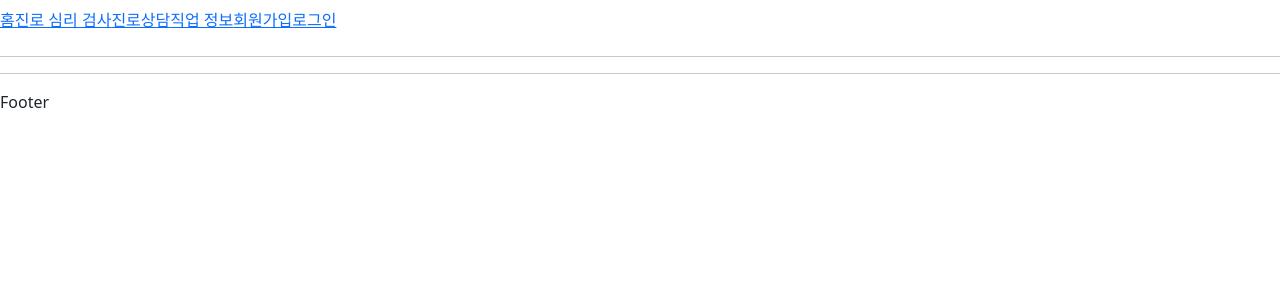
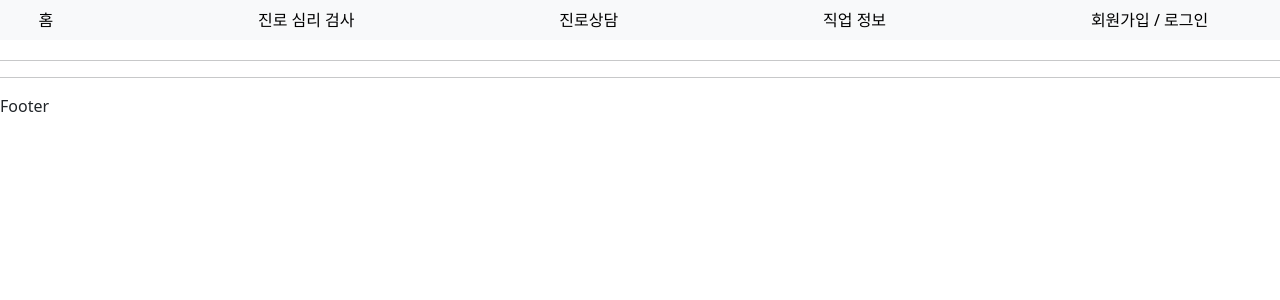
Before and after one commit to Yoon-Sung-Jung/MyCareer, a React (Create React App) app in the folder MyCareerClient/my-app/: page / in a window 1280 px wide. Shown: the top 300 px of the page. Built offline with nearby package versions, Linux system fonts and the light colour scheme.

Commit message:
Header 메뉴 디자인 수정

```diff
--- /dev/null
+++ b/MyCareerClient/my-app/src/Components/Header.css
@@ -0,0 +1,39 @@
+.navbar {
+    margin-bottom: 20px;
+}
+
+.nav-home {
+    margin-left: 3%;
+}
+
+.nav-item {
+    margin-left: 16%;
+}
+
+.navbar-link {
+    color: black; /* 원하는 색상 */
+    text-decoration: none;
+}
+
+.navbar-link:hover {
+    background-color: rgb(240, 240, 240);
+    color: rgb(111, 110, 110);
+}
+
+
+.nav-auth {
+    position: relative;
+
+}
+
+.toggleLink {
+
+    margin-top: 20px; /* 위쪽 간격 조정 */
+    padding: 10px;
+    background-color: #f8f9fa; /* 배경색 추가 */
+    border: 1px solid #dee2e6; /* 테두리 추가 */
+    border-radius: 5px; /* 모서리 둥글게 */
+    position: absolute; /* 위치를 절대값으로 설정 */
+    z-index: 1000; /* z-index를 높여서 다른 요소 위에 표시 */
+    left: 0;
+}
--- a/MyCareerClient/my-app/src/Components/Header.js
+++ b/MyCareerClient/my-app/src/Components/Header.js
@@ -1,29 +1,45 @@
-import React from 'react';
+import React, { useState } from 'react';
 import { Navbar, Nav } from 'react-bootstrap';
 import { Link } from 'react-router-dom';
+import "./Header.css";
+
 
 const Header = () => {
+
+    const [showLinks, setShowLinks] = useState(false);
+
+    const toggleAuth = () => {
+        setShowLinks(!showLinks);
+    };
+
     return (
         <>
 
-            <Navbar>
-                <Nav>
+            <Navbar className='navbar navbar-expand-lg navbar-light bg-light'>
+                <Nav className='nav-home'>
                     <Link to="/" className="navbar-link">홈</Link>
                 </Nav>
-                <Nav>
+                <Nav className='nav-item'>
                     <Link to="/test-type" className="navbar-link">진로 심리 검사</Link>
                 </Nav>
-                <Nav>
+                <Nav className='nav-item'>
                     <Link to="/consultation" className="navbar-link">진로상담</Link>
                 </Nav>
-                <Nav>
+                <Nav className='nav-item'>
                     <Link to="/jobinfo" className="navbar-link">직업 정보</Link>
                 </Nav>
-                <Nav>
-                    <Link to="/register" className="navbar-link">회원가입</Link>
-                </Nav>
-                <Nav>
-                    <Link to="/login" className="navbar-link">로그인</Link>
+
+                <Nav className='nav-item nav-auth'>
+                    <span className='navbar-link navbar-auth' onClick={toggleAuth} style={{ cursor: 'pointer' }}>
+                        회원가입 / 로그인
+                    </span>
+                    {showLinks && (
+                        <div className='toggleLink'>
+                            <Link to="/register" className="navbar-link">회원가입</Link>
+                            <br />
+                            <Link to="/login" className="navbar-link">로그인</Link>
+                        </div>
+                    )}
                 </Nav>
             </Navbar>
             <hr />
--- a/MyCareerClient/my-app/src/Pages/Test.js
+++ b/MyCareerClient/my-app/src/Pages/Test.js
@@ -12,10 +12,11 @@ const Test = () => {
     const gender = location.state?.gender;
     const trgetSe = location.state?.trgetSe;
     const email = location.state?.email;
+    const grade = location.state?.grade;
     const qId = parseInt(q);
 
 
-    console.log(`${email}, ${name}, ${gender}, ${trgetSe}, ${q}`);
+    console.log(`${email}, ${name}, ${gender}, ${trgetSe}, ${q}, ${grade}`);
 
     const [data, setData] = useState([]); // 초기 상태를 빈 배열로 설정
     const [loading, setLoading] = useState(true);
@@ -117,7 +118,7 @@ const Test = () => {
                 "name": name,
                 "gender": gender,
                 "school": "",
-                "grade": "",
+                "grade": grade,
                 "email": email,
                 "startDtm": 1550466291034,
                 "answers": formattedAnswers
```
